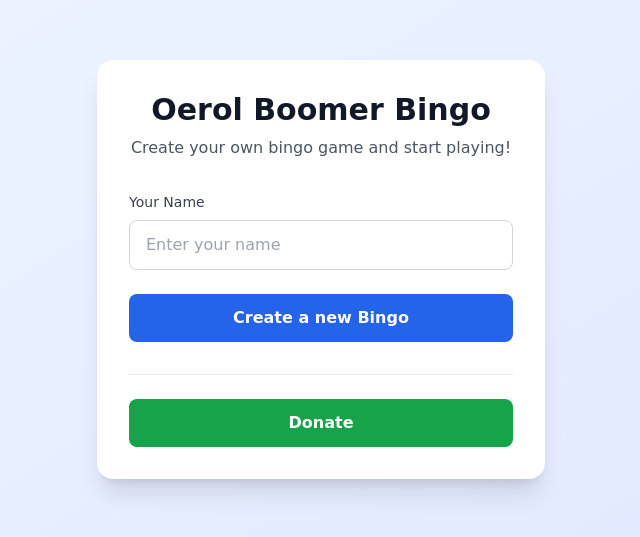
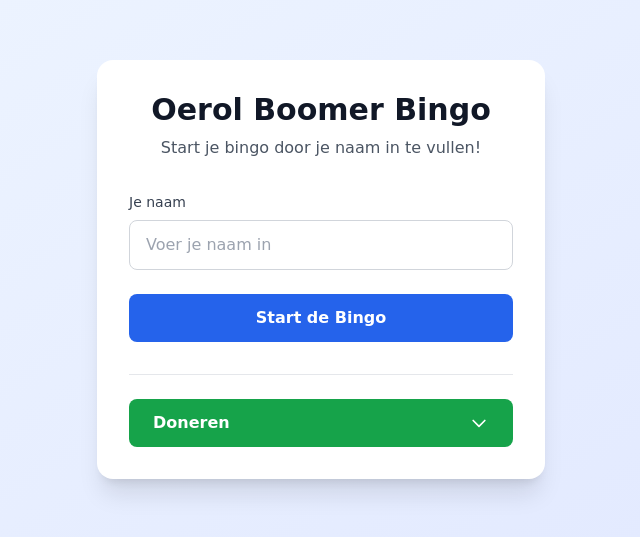
Before and after one commit to Prog-Party/oerol-boomer-bingo, a Next.js app: page / in a window 1280 px wide. Shown: the part 131-668 px from the top of the page, without its empty margins (319-959 px from the left). Built offline with nearby package versions, Linux system fonts and the light colour scheme.

Commit message:
Add donate dropdown with options

```diff
--- a/app/[slug]/page.tsx
+++ b/app/[slug]/page.tsx
@@ -128,7 +128,7 @@ export default function BingoBoardPage({ params }: BingoBoardPageProps) {
               Oerol Boomer Bingo
             </h1>
             <p className="text-gray-600">
-              Progress: {checkedItems.length}/24
+              Voortgang: {checkedItems.length}/24
             </p>
           </header>
 
@@ -157,7 +157,7 @@ export default function BingoBoardPage({ params }: BingoBoardPageProps) {
               onClick={() => router.push('/')}
               className="bg-gray-600 text-white px-6 py-2 rounded-lg hover:bg-gray-700 transition-colors"
             >
-              Create New Game
+              Start een nieuwe Bingo
             </button>
           </div>
         </div>
--- a/app/page.tsx
+++ b/app/page.tsx
@@ -1,7 +1,8 @@
 'use client'
 
+import DonateDropdown from '@/components/DonateDropdown'
+import { useRouter } from 'next/navigation'
 import React, { useState } from 'react'
-import { useRouter } from 'next/navigation'
 
 export default function HomePage() {
   const [name, setName] = useState('')
@@ -53,14 +54,14 @@ export default function HomePage() {
                 Oerol Boomer Bingo
               </h1>
               <p className="text-gray-600">
-                Create your own bingo game and start playing!
+                Start je bingo door je naam in te vullen!
               </p>
             </div>
 
             <form onSubmit={handleSubmit} className="space-y-6">
               <div>
                 <label htmlFor="name" className="block text-sm font-medium text-gray-700 mb-2">
-                  Your Name
+                  Je naam
                 </label>
                 <input
                   type="text"
@@ -68,7 +69,7 @@ export default function HomePage() {
                   value={name}
                   onChange={(e) => setName(e.target.value)}
                   className="w-full px-4 py-3 border border-gray-300 rounded-lg focus:ring-2 focus:ring-primary-500 focus:border-transparent transition-colors"
-                  placeholder="Enter your name"
+                  placeholder="Voer je naam in"
                   disabled={isLoading}
                   required
                 />
@@ -88,24 +89,14 @@ export default function HomePage() {
                 {isLoading ? (
                   <div className="flex items-center justify-center">
                     <div className="animate-spin rounded-full h-5 w-5 border-b-2 border-white mr-2"></div>
-                    Creating Bingo...
+                    Bingo wordt aangemaakt...
                   </div>
-                ) : (
-                  'Create a new Bingo'
-                )}
+                ) : <>Start de Bingo</>}
               </button>
             </form>
 
             <div className="mt-8 pt-6 border-t border-gray-200">
-              <button
-                onClick={() => {
-                  // Placeholder for donate functionality
-                  alert('Donate functionality coming soon!')
-                }}
-                className="w-full bg-green-600 text-white py-3 px-6 rounded-lg font-semibold hover:bg-green-700 transition-colors focus:outline-none focus:ring-2 focus:ring-green-500 focus:ring-offset-2"
-              >
-                Donate
-              </button>
+              <DonateDropdown />
             </div>
           </div>
         </div>
--- /dev/null
+++ b/components/DonateDropdown.tsx
@@ -0,0 +1,141 @@
+'use client'
+
+import { useEffect, useRef, useState } from 'react'
+
+interface DonateOption {
+  amount: number
+  guldenAmount: number
+  description: string
+  payNlLink?: string
+}
+
+const donateOptions: DonateOption[] = [
+  {
+    amount: 1,
+    guldenAmount: 2.20,
+    description: "De waarde van een kop koffie in 1995 ☕",
+    payNlLink: "" // Te vullen door gebruiker
+  },
+  {
+    amount: 3.50,
+    guldenAmount: 7.71,
+    description: "Ik weet niet wat het kost, maar m'n kind regelt m'n internetbankieren 💻",
+    payNlLink: "" // Te vullen door gebruiker
+  },
+  {
+    amount: 8,
+    guldenAmount: 17.62,
+    description: "Ik ben een gulle boomer 🧓",
+    payNlLink: "" // Te vullen door gebruiker
+  },
+  {
+    amount: 50000,
+    guldenAmount: 110197.5,
+    description: "Ik gun je de overwaarde van mijn tweede huis 🏠",
+    payNlLink: "" // Te vullen door gebruiker
+  }
+]
+
+export default function DonateDropdown() {
+  const [isOpen, setIsOpen] = useState(false)
+  const dropdownRef = useRef<HTMLDivElement>(null)
+
+  // Sluit dropdown wanneer er buiten geklikt wordt
+  useEffect(() => {
+    function handleClickOutside(event: MouseEvent) {
+      if (dropdownRef.current && !dropdownRef.current.contains(event.target as Node)) {
+        setIsOpen(false)
+      }
+    }
+
+    document.addEventListener('mousedown', handleClickOutside)
+    return () => {
+      document.removeEventListener('mousedown', handleClickOutside)
+    }
+  }, [])
+
+  const handleDonateClick = (option: DonateOption) => {
+    if (option.payNlLink) {
+      window.open(option.payNlLink, '_blank')
+    } else {
+      alert(`Pay.nl link voor €${option.amount} nog niet ingesteld`)
+    }
+    setIsOpen(false)
+  }
+
+  const formatAmount = (amount: number) => {
+    return amount.toLocaleString('nl-NL', {
+      style: 'currency',
+      currency: 'EUR',
+      minimumFractionDigits: amount % 1 === 0 ? 0 : 2
+    })
+  }
+
+  const formatGuldenAmount = (guldenAmount: number) => {
+    return guldenAmount.toLocaleString('nl-NL', {
+      minimumFractionDigits: 2,
+      maximumFractionDigits: 2
+    })
+  }
+
+  return (
+    <div className="w-full" ref={dropdownRef}>
+      <button
+        onClick={() => setIsOpen(!isOpen)}
+        className="w-full bg-green-600 text-white py-3 px-6 rounded-lg font-semibold hover:bg-green-700 transition-colors focus:outline-none focus:ring-2 focus:ring-green-500 focus:ring-offset-2 flex items-center justify-between"
+        aria-expanded={isOpen}
+        aria-haspopup="true"
+      >
+        <span>Doneren</span>
+        <svg
+          className={`w-5 h-5 transition-transform duration-200 ${isOpen ? 'rotate-180' : ''}`}
+          fill="none"
+          stroke="currentColor"
+          viewBox="0 0 24 24"
+        >
+          <path strokeLinecap="round" strokeLinejoin="round" strokeWidth={2} d="M19 9l-7 7-7-7" />
+        </svg>
+      </button>
+
+      {/* Accordion content - klapt naar beneden uit */}
+      <div
+        className={`overflow-hidden transition-all duration-300 ease-in-out ${
+          isOpen ? 'max-h-96 opacity-100' : 'max-h-0 opacity-0'
+        }`}
+      >
+        <div className="mt-2 bg-white rounded-lg shadow-xl border border-gray-200 overflow-hidden">
+          <div className="py-2">
+            {donateOptions.map((option, index) => (
+              <button
+                key={index}
+                onClick={() => handleDonateClick(option)}
+                className="w-full px-4 py-3 text-left hover:bg-gray-50 transition-colors focus:outline-none focus:bg-gray-50 border-b border-gray-100 last:border-b-0"
+              >
+                <div className="flex items-start justify-between">
+                  <div className="flex-1">
+                    <div className="font-semibold text-green-600 mb-1">
+                      {formatAmount(option.amount)}
+                      <span className="text-xs text-gray-500 ml-2">
+                        (ƒ {formatGuldenAmount(option.guldenAmount)}*)
+                      </span>
+                    </div>
+                    <div className="text-sm text-gray-700 leading-tight">
+                      {option.description}
+                    </div>
+                  </div>
+                </div>
+              </button>
+            ))}
+          </div>
+
+          {/* Voetnoot */}
+          <div className="px-4 py-3 bg-gray-50 border-t border-gray-200">
+            <p className="text-xs text-gray-600 leading-tight">
+              * Voor de Gen Z'ers: een gulden is het betaalmiddel van vóór 2001.
+            </p>
+          </div>
+        </div>
+      </div>
+    </div>
+  )
+}
--- a/next.config.js
+++ b/next.config.js
@@ -19,7 +19,7 @@ const nextConfig = {
   },
 
   // Output optimizations
-  output: 'standalone', // Generate smaller bundles
+  //output: 'standalone', // Generate smaller bundles
 
   // Development optimizations
   ...(process.env.NODE_ENV === 'development' && {
```
